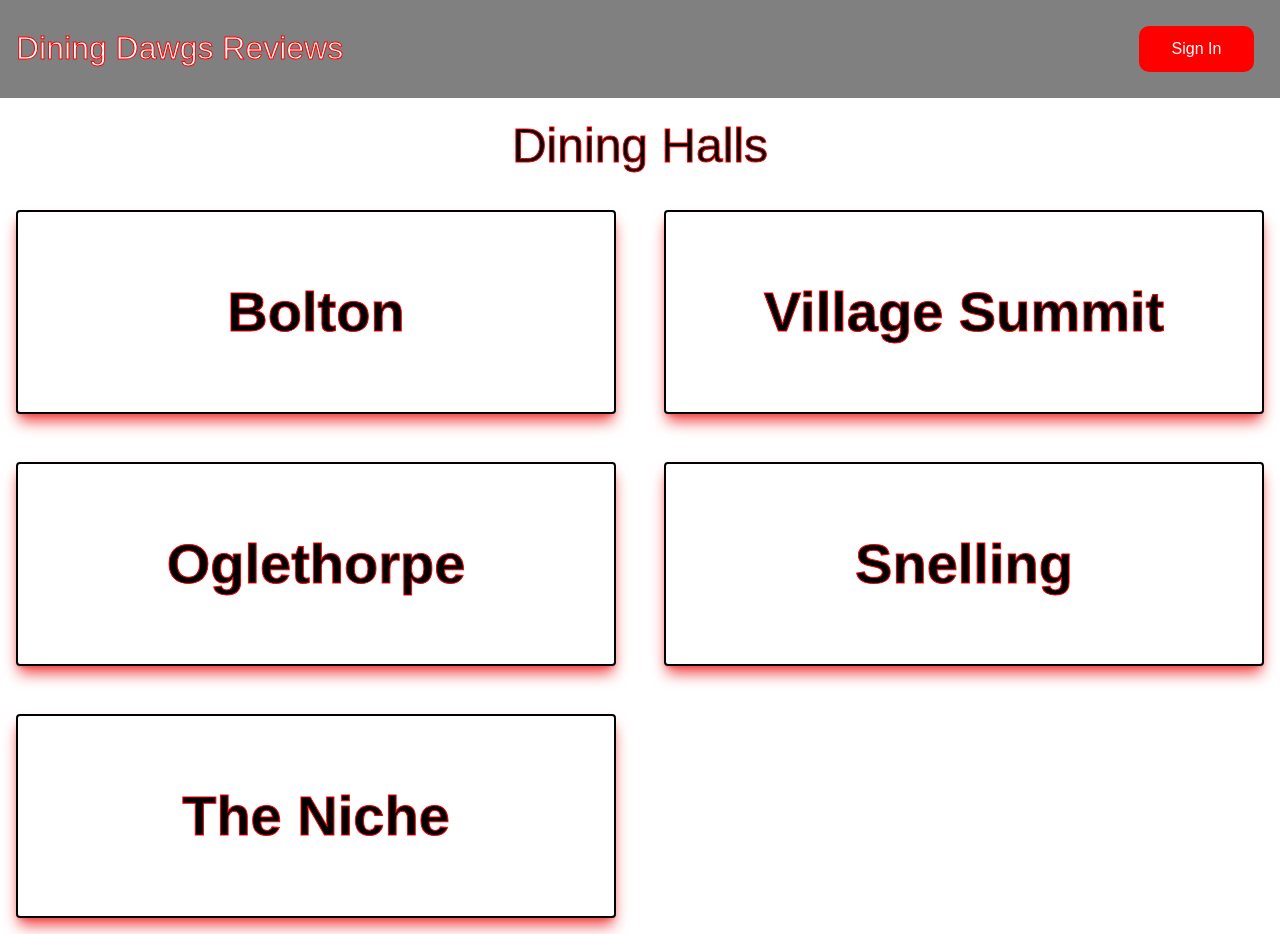
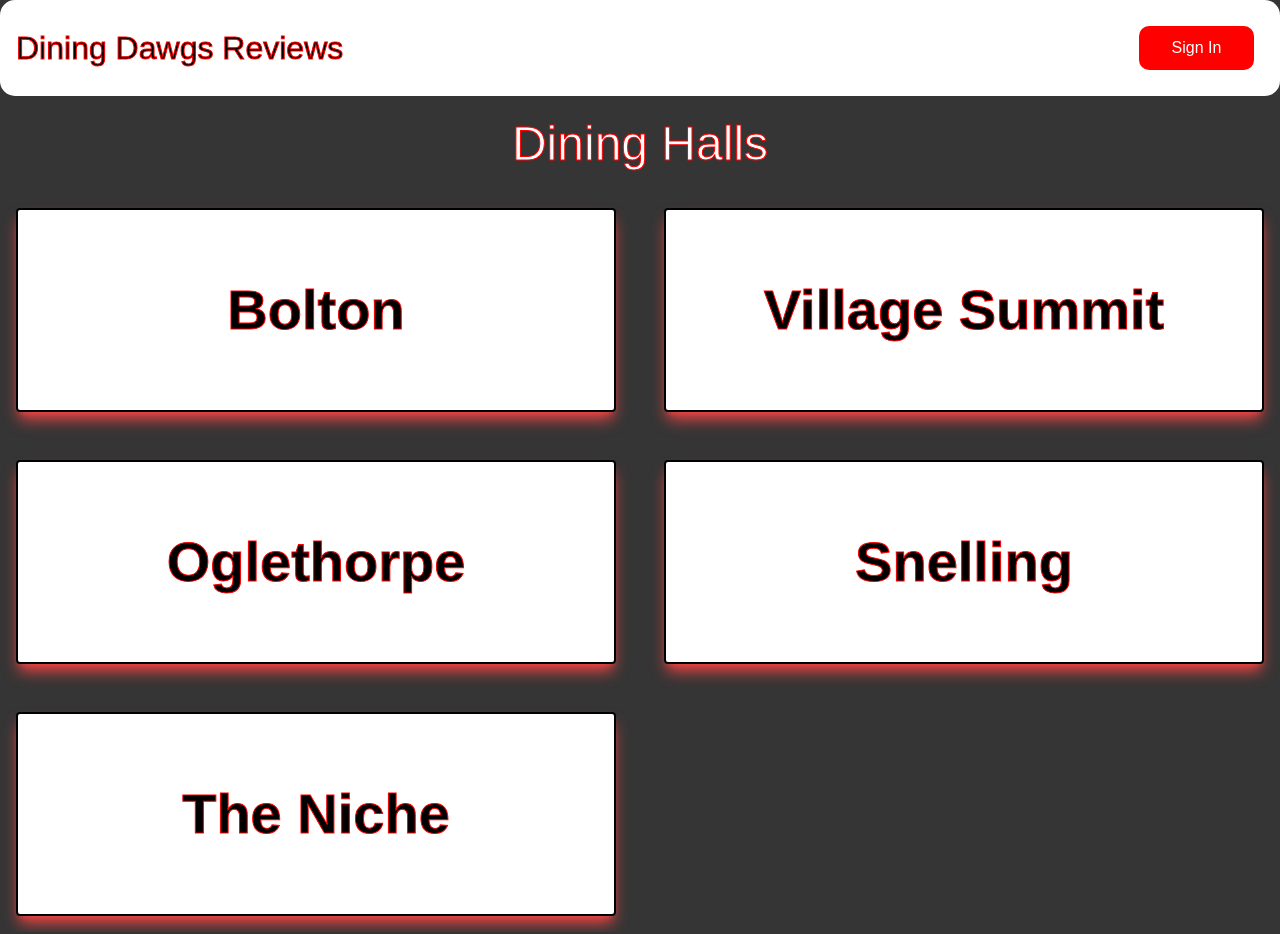
Before and after one commit to RTN4596/DiningDawgs, a Next.js app in the folder diningdawgsproject/: page / in a window 1280 px wide. Built offline with nearby package versions, Linux system fonts and the light colour scheme.

Commit message:
Changed back looks

```diff
--- a/diningdawgsproject/src/app/components/Nav.module.css
+++ b/diningdawgsproject/src/app/components/Nav.module.css
@@ -3,14 +3,14 @@
     display: flex;
     justify-content: space-between;
     align-items: center;
-    background-color: grey;
+    background-color: white;
     padding: 1rem;
-
+    border-radius: 15px;
 }
 
 .nav h1 {
     display: inline;
     font-size: 2rem;
-    color: white;
+    color: black;
     -webkit-text-stroke: 1px red;
 }
--- a/diningdawgsproject/src/app/components/NavbarSignedIn.module.css
+++ b/diningdawgsproject/src/app/components/NavbarSignedIn.module.css
@@ -3,14 +3,15 @@
     display: flex;
     justify-content: space-between;
     align-items: center;
-    background-color: grey;
+    background-color: white;
     padding: 1rem;
+    border-radius: 15px;
 }
 
 .nav h1 {
     display: inline;
     font-size: 2rem;
-    color: white;
+    color: black;
     -webkit-text-stroke: 1px red;
 }
 
--- a/diningdawgsproject/src/app/globals.css
+++ b/diningdawgsproject/src/app/globals.css
@@ -12,16 +12,12 @@ body {
   color: var(--foreground);
   background: var(--background);
   font-family: Arial, Helvetica, sans-serif;
-  background-color: var(--background);
-  color: var(--foreground);
-  margin: 0;
-  padding: 0;
-  line-height: 1.6;
+  background-color: #353535;
 }
 
 h1 {
     font-size: 2rem;
-    color: black;
+    color: white;
     -webkit-text-stroke: 1px red;
 }
 
```
